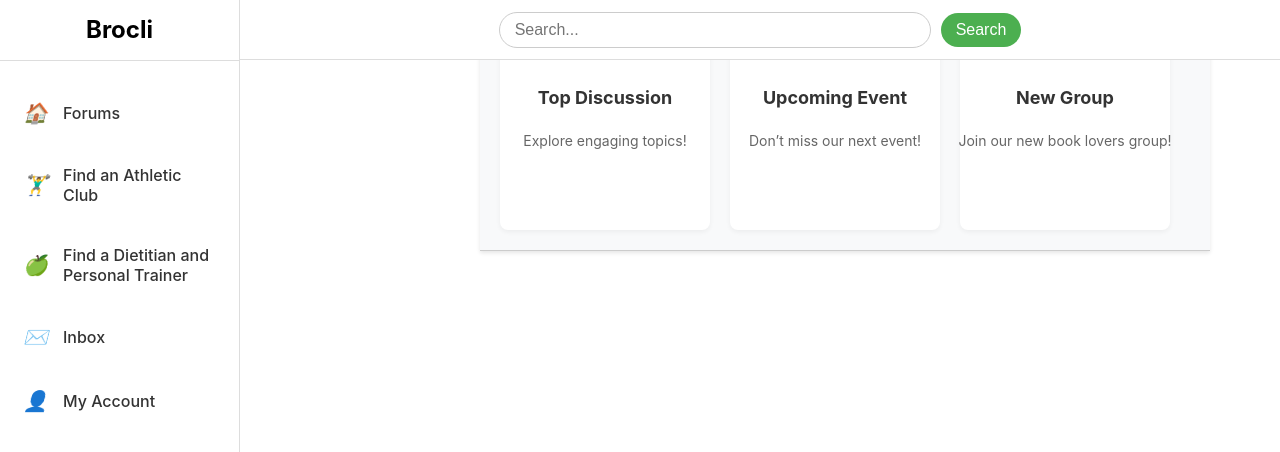
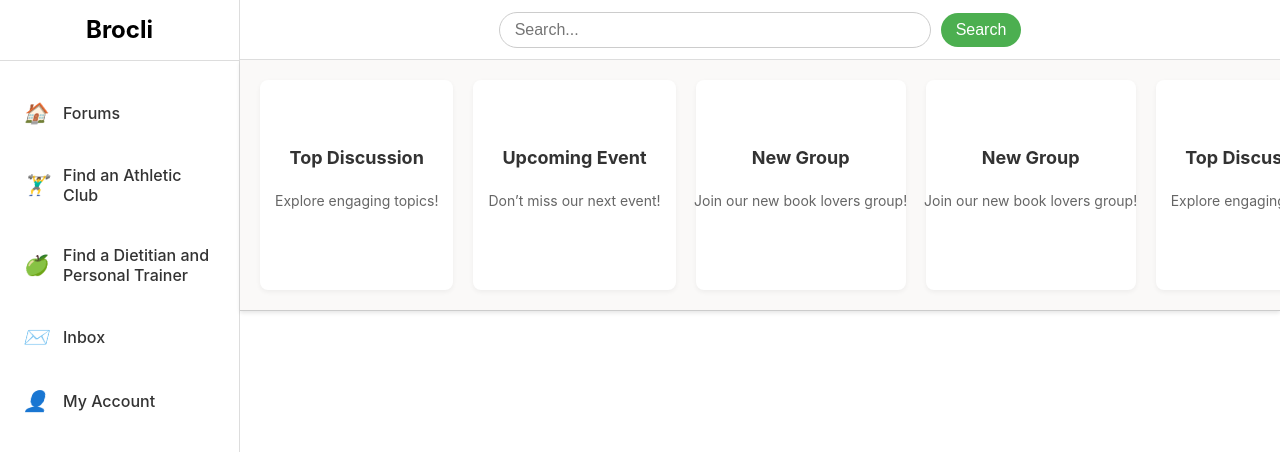
Before and after one commit to sumardey5/brocli-forum, a React (Create React App) app: page / in a window 1280 px wide. Shown: the top 452 px of the page. Built offline with nearby package versions, Linux system fonts and the light colour scheme.

Commit message:
boxes in top section in desktop web view works

```diff
--- a/src/components/TopSection.css
+++ b/src/components/TopSection.css
@@ -1,11 +1,14 @@
 /* src/components/TopSection.css */
 .top-section {
-    margin-left: 240px; /* Offset to the right of the sidebar */
+    position: absolute; /* This positions the section relative to the nearest positioned ancestor (instead of relative to the viewport) */
+    top: 60px; /* Height of the header */
+    left: 240px; /* Width of the sidebar, ensuring the section starts right after it */
+    right: 0; /* Ensures the section extends to the end of the screen */
     padding: 20px;
-    background-color: #f8f9fa;
+    background-color: #faf9f8; /* Light gray background */
     border-bottom: 1px solid #ccc;
     box-shadow: 0 2px 4px rgba(0,0,0,0.1);
-    display: inline flex;
+    display: flex;
     overflow-x: auto;
     white-space: nowrap;
 }
@@ -39,7 +42,10 @@
 
 @media (max-width: 768px) {
     .top-section {
+        position: static; /* Resets positioning for mobile views */
         margin-left: 0; /* Full width on mobile */
         padding: 10px;
+        top: 0; /* Resets top position */
+        left: 0; /* Ensures it starts from the left edge */
     }
 }
--- a/src/components/TopSection.js
+++ b/src/components/TopSection.js
@@ -6,7 +6,13 @@ const TopSection = () => {
     const highlights = [
         { title: 'Top Discussion', description: 'Explore engaging topics!' },
         { title: 'Upcoming Event', description: 'Don’t miss our next event!' },
+        { title: 'New Group', description: 'Join our new book lovers group!' },
+        { title: 'New Group', description: 'Join our new book lovers group!' },
+        { title: 'Top Discussion', description: 'Explore engaging topics!' },
+        { title: 'Upcoming Event', description: 'Don’t miss our next event!' },
+        { title: 'New Group', description: 'Join our new book lovers group!' },
         { title: 'New Group', description: 'Join our new book lovers group!' }
+
     ];
 
     return (
```
